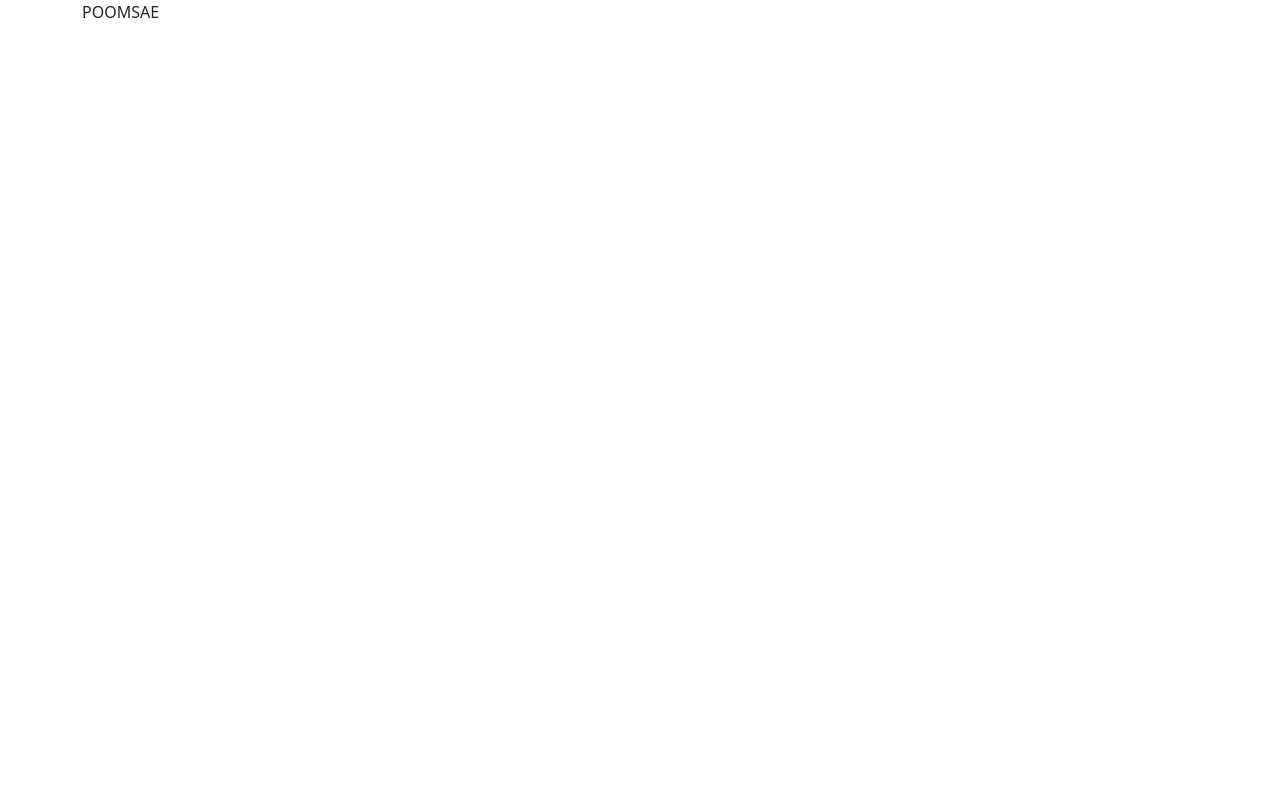
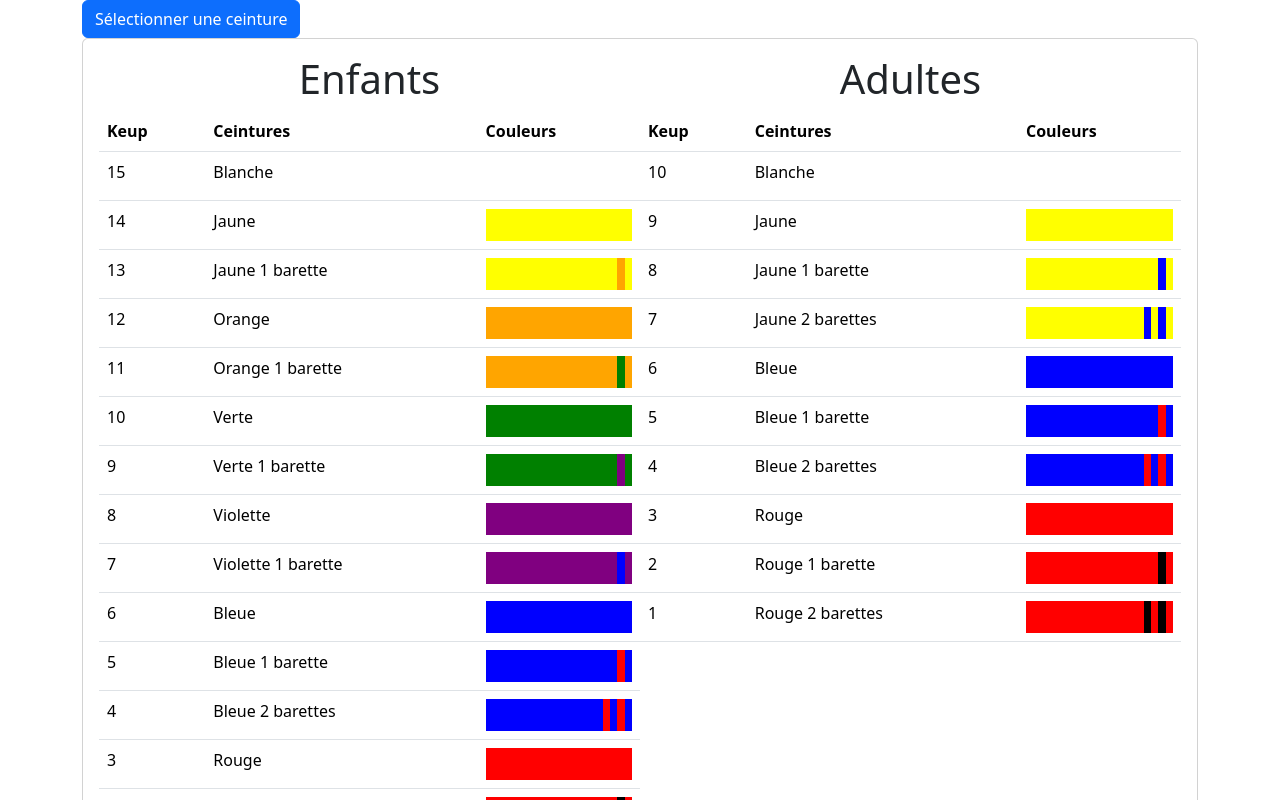
Before and after one commit to Azurhys/Projet_OCN, a React (Vite) app in the folder web/: page /poomsae in a window 1280 px wide. Shown: the top 800 px of the page. Built offline with nearby package versions, Linux system fonts and the light colour scheme.

Commit message:
BeltSelector v1 RAF POOM + DAN

```diff
--- a/web/package.json
+++ b/web/package.json
@@ -13,6 +13,7 @@
     "bootstrap": "^5.3.2",
     "joi": "^17.12.1",
     "react": "^18.2.0",
+    "react-bootstrap": "^2.10.1",
     "react-dom": "^18.2.0",
     "react-router-dom": "^6.22.0"
   },
--- a/web/src/Composants/Poomsae.jsx
+++ b/web/src/Composants/Poomsae.jsx
@@ -1,10 +1,11 @@
 import React from "react";
-import Belt from "./back/Belt";
+import BeltSelector from "./back/BeltSelector";
 
 const Poomsae = () => {
     return ( <>
-
-        POOMSAE </> );
+        <BeltSelector />
+        DONE
+         </> );
 }
 
 export default Poomsae;
--- a/web/src/Composants/back/Belt.jsx
+++ b/web/src/Composants/back/Belt.jsx
@@ -4,7 +4,7 @@ const Belt = ({ceinture, barette, second}) => {
   // Définir les styles du rectangle
   const beltStyle = {
     width: '100%', // Largeur du rectangle
-    height: '100px', // Hauteur du rectangle
+    height: '2em', // Hauteur du rectangle
     backgroundColor: ceinture, // Couleur de fond du rectangle
     display: 'flex', // Utilisation de flexbox
     flexDirection: 'row',
--- /dev/null
+++ b/web/src/Composants/back/BeltSelector.jsx
@@ -0,0 +1,123 @@
+import { useState, useEffect } from 'react';
+import { Modal, Button } from 'react-bootstrap';
+import Belt from "./Belt";
+
+const BeltSelector = () => {
+
+    const [selectedBelt, setSelectedBelt] = useState(null);
+    const [showModal, setShowModal] = useState(false);
+
+    useEffect(() => {
+        console.log(selectedBelt);
+        console.log(showModal)
+    }, [selectedBelt, showModal]);
+
+    useEffect(() => {
+        setShowModal(true);
+    }, []);
+
+    // Données des ceintures
+    const kidsData = [
+        { ceinture: 'white', barette: '', second:'', keup:'15', name: 'Blanche' },
+        { ceinture: 'yellow', barette: '', second:'', keup:'14', name: 'Jaune' },
+        { ceinture: 'yellow', barette: 'orange', second:'', keup:'13', name: 'Jaune 1 barette' },
+        { ceinture: 'orange', barette: '', second:'', keup:'12', name: 'Orange' },
+        { ceinture: 'orange', barette: 'green', second:'', keup:'11', name: 'Orange 1 barette' },
+        { ceinture: 'green', barette: '', second:'', keup:'10', name: 'Verte' },
+        { ceinture: 'green', barette: 'purple', second:'', keup:'9', name: 'Verte 1 barette' },
+        { ceinture: 'purple', barette: '', second:'', keup:'8', name: 'Violette' },
+        { ceinture: 'purple', barette: 'blue', second:'', keup:'7', name: 'Violette 1 barette' },
+        { ceinture: 'blue', barette: '', second:'', keup:'6', name: 'Bleue' },
+        { ceinture: 'blue', barette: 'red', second:'', keup:'5', name: 'Bleue 1 barette' },
+        { ceinture: 'blue', barette: 'red', second:'red', keup:'4', name: 'Bleue 2 barettes' },
+        { ceinture: 'red', barette: '', second:'', keup:'3', name: 'Rouge' },
+        { ceinture: 'red', barette: 'black', second:'', keup:'2', name: 'Rouge 1 barette' },
+        { ceinture: 'red', barette: 'black', second:'black', keup:'1', name: 'Rouge 2 barettes' },
+    ];
+
+    const adultData = [
+        { ceinture: 'white', barette: '', second:'', keup:'10', name: 'Blanche' },
+        { ceinture: 'yellow', barette: '', second:'', keup:'9', name: 'Jaune' },
+        { ceinture: 'yellow', barette: 'blue', second:'', keup:'8', name: 'Jaune 1 barette' },
+        { ceinture: 'yellow', barette: 'blue', second:'blue', keup:'7', name: 'Jaune 2 barettes' },
+        { ceinture: 'blue', barette: '', second:'', keup:'6', name: 'Bleue' },
+        { ceinture: 'blue', barette: 'red', second:'', keup:'5', name: 'Bleue 1 barette' },
+        { ceinture: 'blue', barette: 'red', second:'red', keup:'4', name: 'Bleue 2 barettes' },
+        { ceinture: 'red', barette: '', second:'', keup:'3', name: 'Rouge' },
+        { ceinture: 'red', barette: 'black', second:'', keup:'2', name: 'Rouge 1 barette' },
+        { ceinture: 'red', barette: 'black', second:'black', keup:'1', name: 'Rouge 2 barettes' },
+    ];
+
+    // Gestionnaire de sélection de ceinture
+    const handleBeltSelect = (belt) => {
+        setSelectedBelt(belt);
+        setShowModal(false);
+    };
+
+    // Gestionnaire de fermeture de la modal
+    const handleClose = () => {
+        setShowModal(false);
+    };
+
+    return (
+         <div className=''>
+            <button className='btn btn-primary' onClick={() => setShowModal(true)}>
+                Sélectionner une ceinture
+            </button>
+
+            {showModal &&
+                <div className="card">
+                    <div className="card-body d-flex">
+                        <div className='w-50'>
+                            <h1 className='text-center'>Enfants</h1>
+                            <table className="table">
+                                <thead>
+                                    <tr>
+                                        <th>Keup</th>
+                                        <th>Ceintures</th>
+                                        <th>Couleurs </th>
+                                    </tr>
+                                </thead>
+                                <tbody>
+                                    {kidsData.map((belt, index) => (
+                                        <tr key={index} onClick={() => handleBeltSelect(belt)}>
+                                            <td>{belt.keup}</td>
+                                            <td>{belt.name}</td>
+                                            <td><Belt ceinture={belt.ceinture} barette={belt.barette} second={belt.second} /></td>
+                                        </tr>
+                                    ))}
+                                </tbody>
+                            </table>
+                        </div>
+                        <div className='w-50'>
+                            <h1 className='text-center'>Adultes</h1>
+                            <table className="table">
+                                <thead>
+                                    <tr>
+                                        <th>Keup</th>
+                                        <th>Ceintures</th>
+                                        <th>Couleurs </th>
+                                    </tr>
+                                </thead>
+                                <tbody>
+                                    {adultData.map((belt, index) => (
+                                        <tr key={index} onClick={() => handleBeltSelect(belt)}>
+                                            <td>{belt.keup}</td>
+                                            <td>{belt.name}</td>
+                                            <td><Belt ceinture={belt.ceinture} barette={belt.barette} second={belt.second} /></td>
+                                        </tr>
+                                    ))}
+                                </tbody>
+                            </table>
+                        </div>
+                    </div>
+                    <div className="card-footer text-center">
+                            <button onClick={handleClose} className="btn btn-secondary">Fermer</button>
+                        </div>
+                </div>
+            }
+        </div>
+    );
+}
+
+export default BeltSelector;
```
Also changed, not shown: 1 other file (tests, documents, lock files or other folders).
